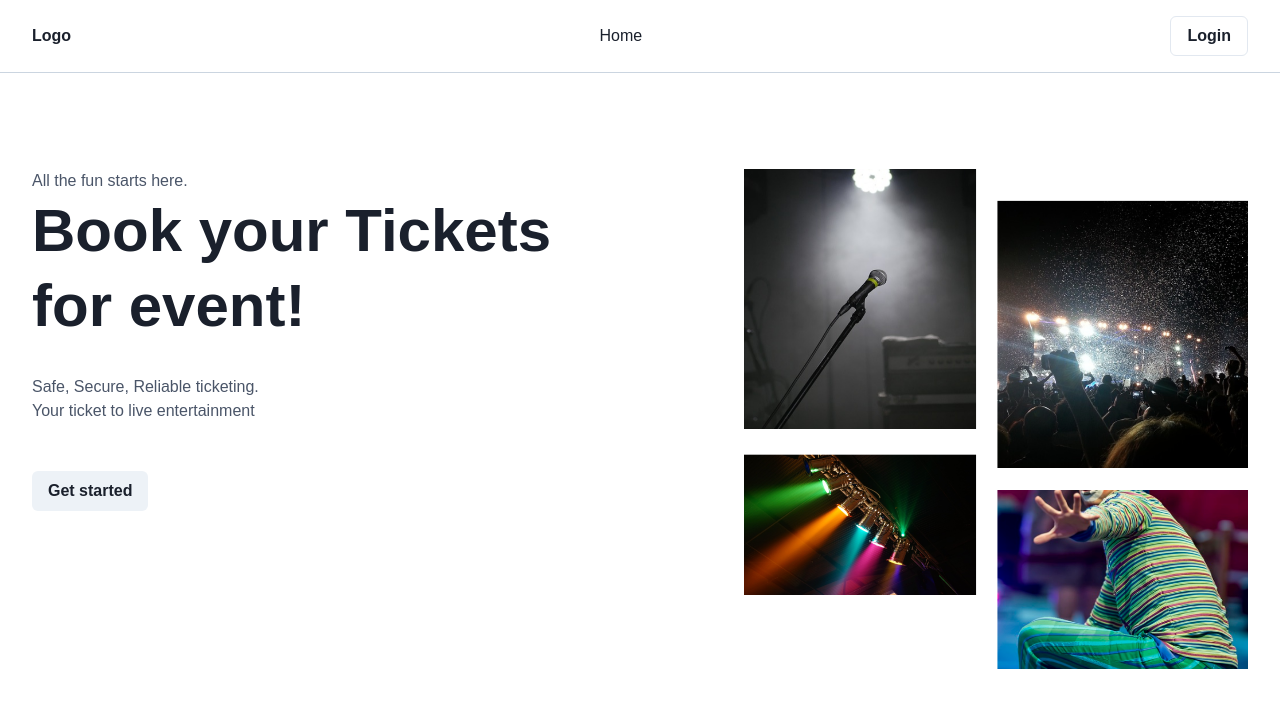
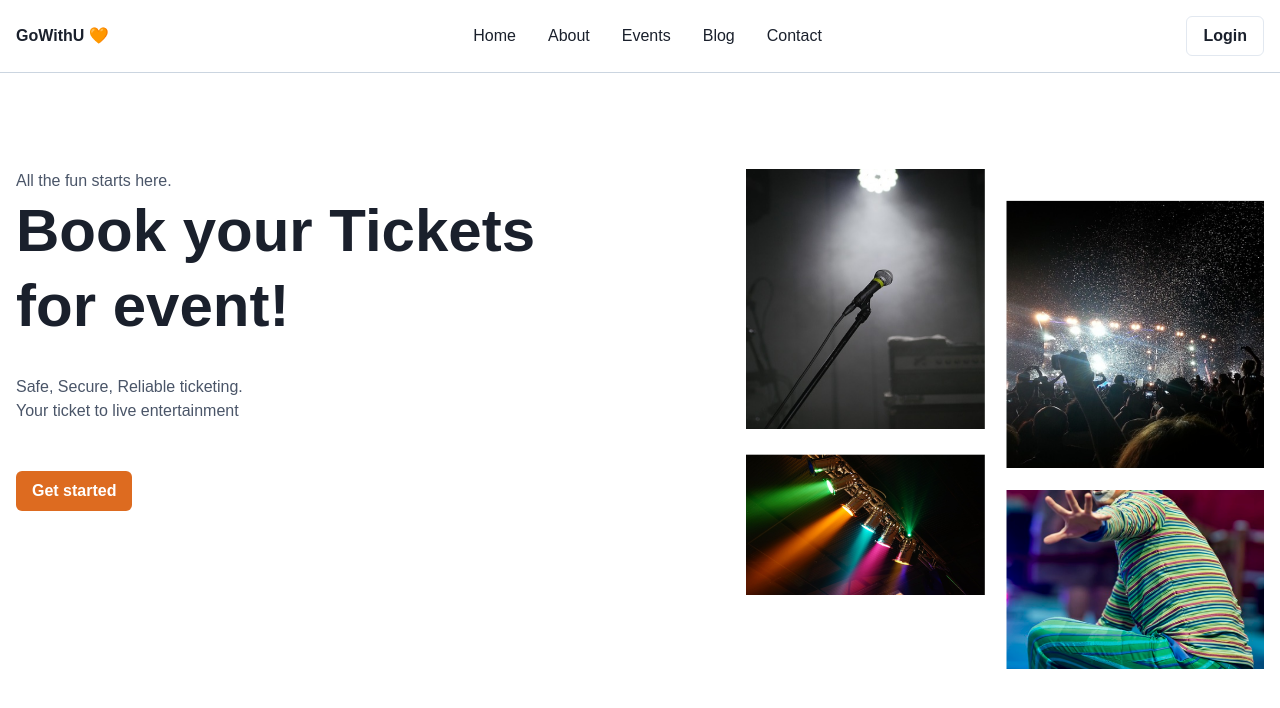
Before and after one commit to kalwabed/festika-workshop-2024, a React (Vite) app in the folder frontend/: page / in a window 1280 px wide. Shown: the top 708 px of the page. Built offline with nearby package versions, Linux system fonts and the light colour scheme.

Commit message:
styles: branding

```diff
--- a/frontend/src/components/hero.tsx
+++ b/frontend/src/components/hero.tsx
@@ -3,7 +3,7 @@ import heroImage from '~assets/hero.png'
 
 export default function Hero() {
   return (
-    <Flex mt={24} px={[0, 8]} gap={8}>
+    <Flex mt={24} maxW="7xl" width="full" mx="auto" px={4} gap={8}>
       <Box>
         <Text as="span" color="gray.600">
           All the fun starts here.
@@ -17,7 +17,9 @@ export default function Hero() {
         </Text>
         <Text color="gray.600">Your ticket to live entertainment</Text>
 
-        <Button mt={12}>Get started</Button>
+        <Button mt={12} colorScheme="orange">
+          Get started
+        </Button>
       </Box>
       <Box>
         <Image src={heroImage} alt="Hero image" width={600} height={500} />
--- a/frontend/src/components/page-header.tsx
+++ b/frontend/src/components/page-header.tsx
@@ -5,15 +5,19 @@ export default function PageHeader() {
   const navigate = useNavigate()
 
   return (
-    <Box as="header" w="full" paddingX={8} paddingY={4} borderBottom="1px solid" borderBottomColor="gray.300">
-      <Flex w="full" align="center" justify="space-between">
+    <Box as="header" w="full" padding={4} borderBottom="1px solid" borderBottomColor="gray.300">
+      <Flex w="full" maxW="8xl" mx="auto" align="center" justify="space-between">
         <RouterLink to="/">
-          <b>Logo</b>
+          <b>GoWithU 🧡</b>
         </RouterLink>
-        <Flex align="center">
+        <Flex align="center" gap={8}>
           <Link as={RouterLink} to="/">
             Home
           </Link>
+          <Link href="#">About</Link>
+          <Link href="#">Events</Link>
+          <Link href="#">Blog</Link>
+          <Link href="#">Contact</Link>
         </Flex>
         <Button variant="outline" onClick={() => navigate({ to: '/login' })}>
           Login
```
